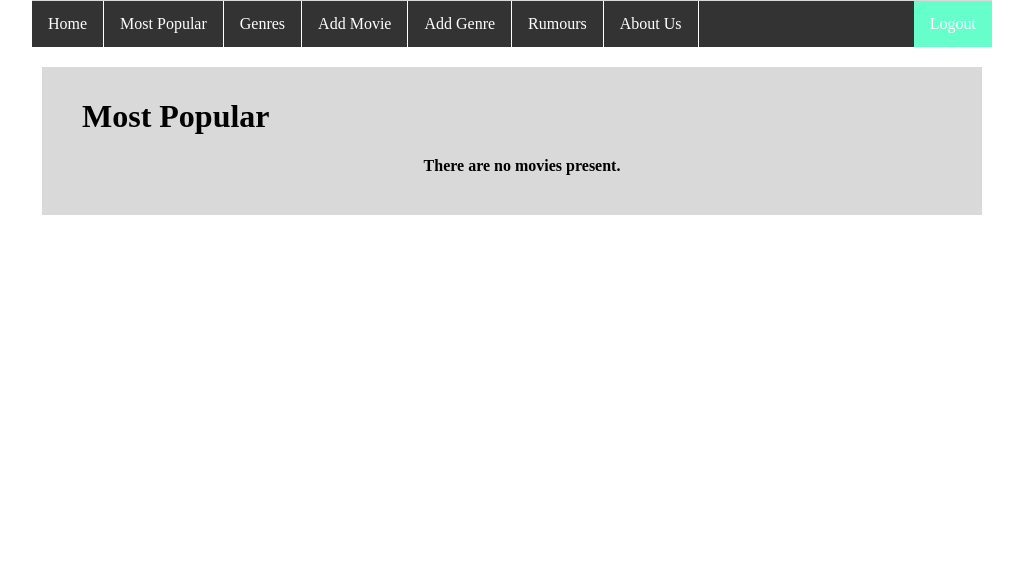
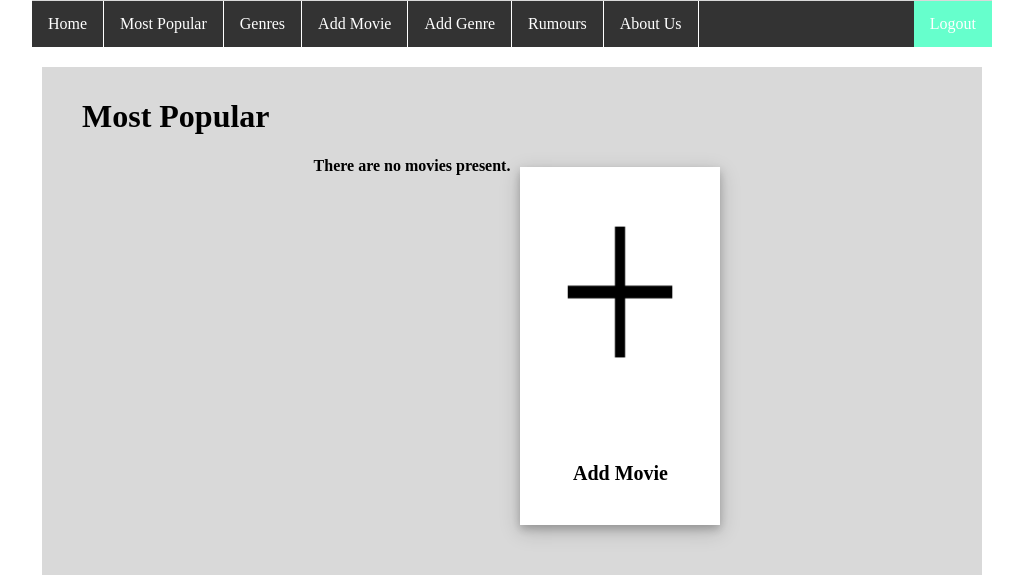
Before and after one commit to 2405040r/rate-my-movie, a Django app: page /rate_my_movie_app/mostpopular/ in a window 1280 px wide. Shown: the part 278-853 px from the top of the page, without its empty margins (128-1151 px from the left). Before the commit the page ends 493 px from the top, so only its background shows below. Run offline with Django 3.2, Linux system fonts and the light colour scheme; the visitor is signed in with stand-in values (Sample User, id 1); data that the repository does not hold is empty; some web fonts are replaced.

Commit message:
added add movie,module thumbnails

```diff
--- a/templates/rate_my_movie_app/mostpopular.html
+++ b/templates/rate_my_movie_app/mostpopular.html
@@ -16,7 +16,7 @@
 						<a href="/rate_my_movie_app/movie/{{movie.slug}}">
 
 							<div class="polaroid">
-								<img src="{% static "images/logo.jpg" %}" alt="{{movie.title}}" style="width:200px">
+								<img src="{% static "images/logo.jpg" %}" alt="{{movie.title}}">
 								<div class="container">
 									<p>{{movie.title}}</p>
 								</div>
@@ -34,6 +34,25 @@
 			{% else %}
 				<strong>There are no movies present.</strong>
 			{% endif %}
+			{% if user.is_authenticated %}
+						<div class="container-thumb" id="thumb-links">
+						<a href="/rate_my_movie_app/add_movie/">
+
+							<div class="polaroid">
+								<img src="{% static "images/add-image.jpg" %}" alt="Add Movie thumb">
+								<div class="container">
+									<p>Add Movie</p>
+								</div>
+							</div>
+
+							<div class="overlay-thumb">
+								<div class="text-thumb">Add Movie</div>
+							</div>
+
+
+						</a>
+					</div>
+				{% endif %}
 		</div>
 	</div>
 
```
Also changed, not shown: templates/rate_my_movie_app/genres.html (+20 -0 lines), static/images/add-image.jpg (added).
